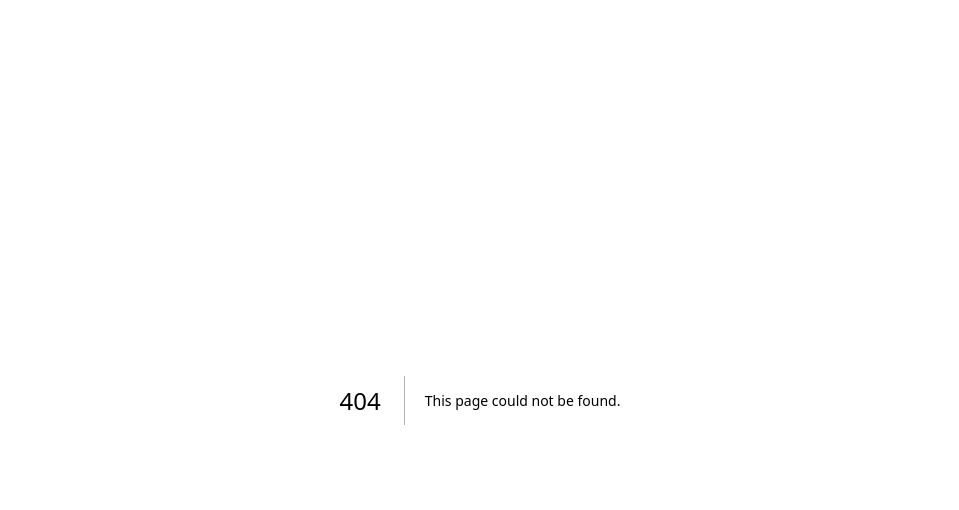
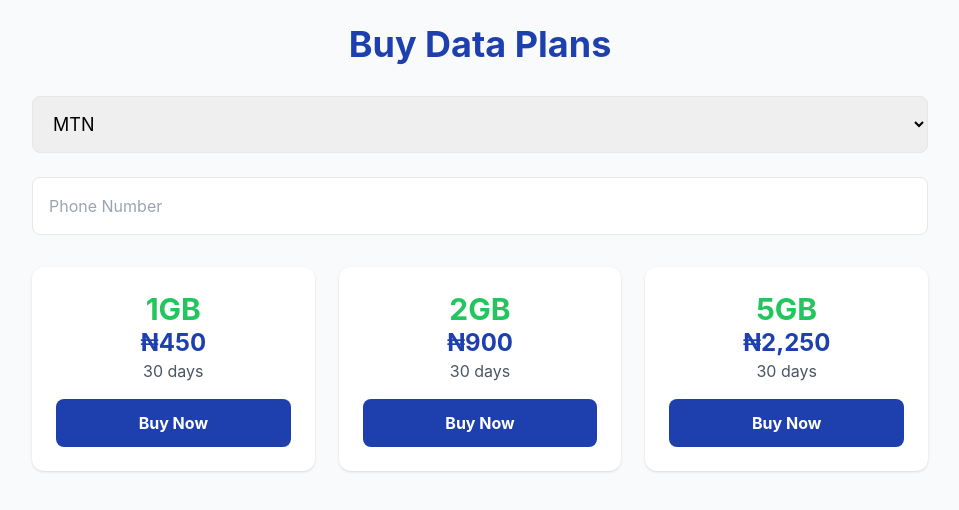
Before and after one commit to Lamido007/Dududata, a Next.js app: page /data in a window 1280 px wide. Before the commit this address had no page. Shown: the top 510 px of the page, without its empty margins (160-1119 px from the left). Built offline with nearby package versions, Linux system fonts and the light colour scheme.

Commit message:
Add DataPlans component for purchasing data plans

```diff
--- /dev/null
+++ b/pages/data.js
@@ -0,0 +1,36 @@
+export default function DataPlans() {
+  return (
+    <div className="min-h-screen bg-gray-50 p-6">
+      <h1 className="text-4xl font-bold text-center mb-8 text-blue-800">Buy Data Plans</h1>
+      <div className="max-w-4xl mx-auto">
+        <select className="w-full p-4 mb-6 border rounded-lg text-black text-lg">
+          <option>MTN</option>
+          <option>Glo</option>
+          <option>Airtel</option>
+          <option>9mobile</option>
+        </select>
+        <input placeholder="Phone Number" className="w-full p-4 mb-8 border rounded-lg text-black" />
+        <div className="grid md:grid-cols-3 gap-6">
+          <div className="bg-white p-6 rounded-xl shadow text-center">
+            <p className="text-3xl font-bold text-green-500">1GB</p>
+            <p className="text-2xl font-bold text-blue-800">₦450</p>
+            <p className="text-gray-600 mb-4">30 days</p>
+            <button className="bg-blue-800 text-white w-full py-3 rounded-lg font-bold">Buy Now</button>
+          </div>
+          <div className="bg-white p-6 rounded-xl shadow text-center">
+            <p className="text-3xl font-bold text-green-500">2GB</p>
+            <p className="text-2xl font-bold text-blue-800">₦900</p>
+            <p className="text-gray-600 mb-4">30 days</p>
+            <button className="bg-blue-800 text-white w-full py-3 rounded-lg font-bold">Buy Now</button>
+          </div>
+          <div className="bg-white p-6 rounded-xl shadow text-center">
+            <p className="text-3xl font-bold text-green-500">5GB</p>
+            <p className="text-2xl font-bold text-blue-800">₦2,250</p>
+            <p className="text-gray-600 mb-4">30 days</p>
+            <button className="bg-blue-800 text-white w-full py-3 rounded-lg font-bold">Buy Now</button>
+          </div>
+        </div>
+      </div>
+    </div>
+  );
+}
```
